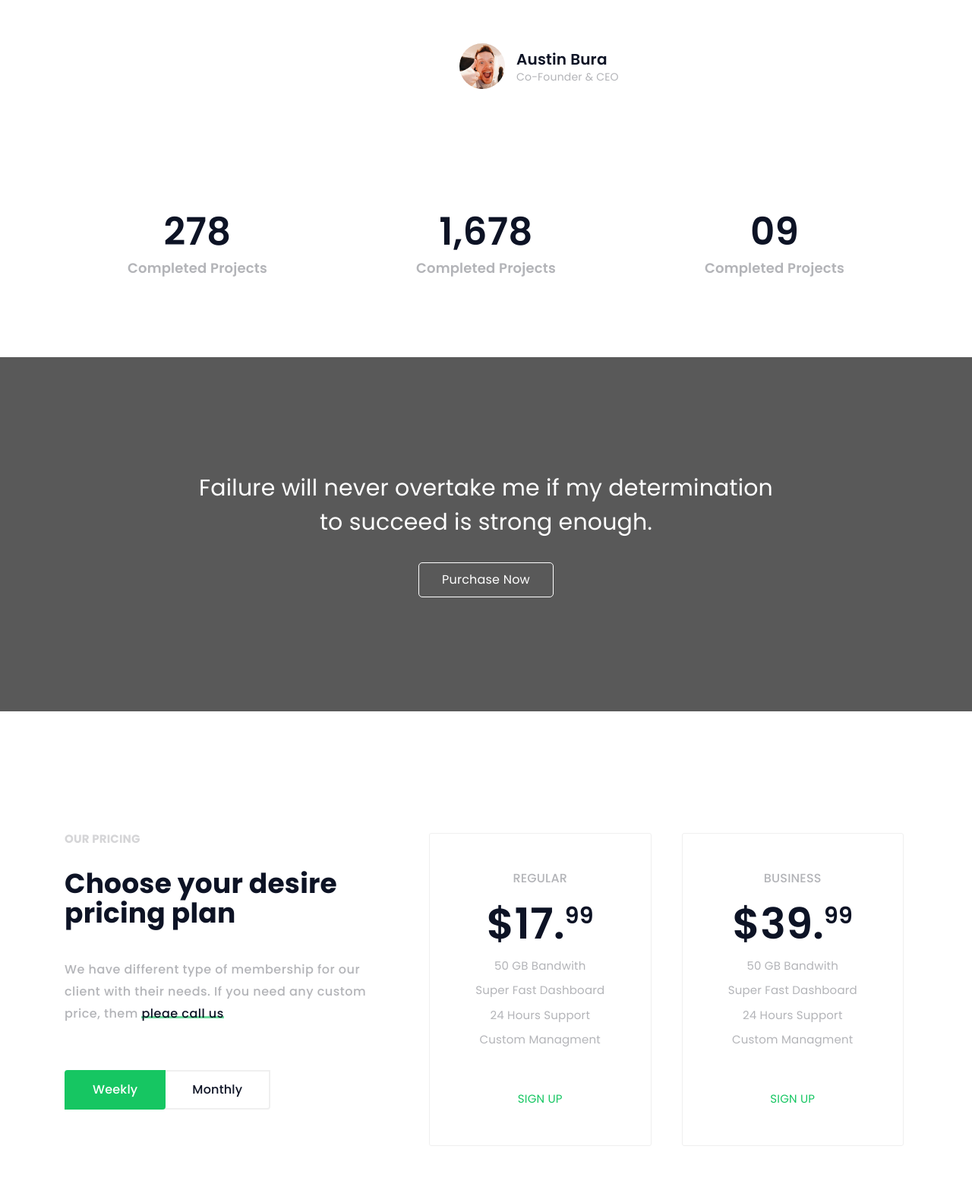
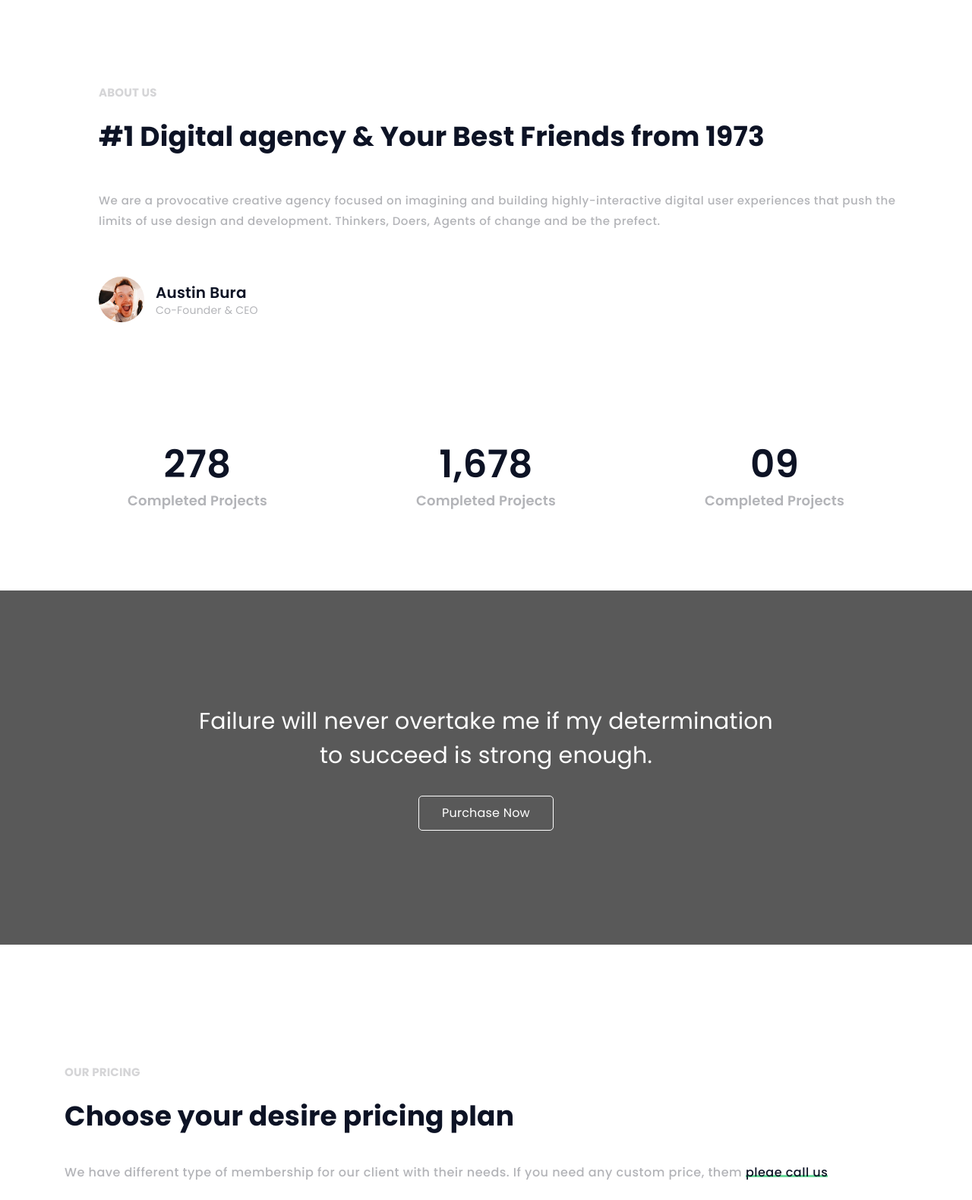
Before and after one commit to kabitacode/finly, a website: page dist/index.html in a window 1280 px wide. Shown: the part 2921-4500 px from the top of the page at 76% size. Drawn offline with Linux system fonts and the light colour scheme; files whose address does not match are found by name.

Commit message:
updates
updates

```diff
--- a/dist/index.html
+++ b/dist/index.html
@@ -152,10 +152,10 @@
   <section id="about_us">
     <div class="container">
       <div class="row">
-        <div class="col-12 col-sm-5 image-profile">
+        <div class="col-12 col-sm-12 image-profile">
         <div class="image"></div>
         </div>
-        <div class="col-12 col-sm-7 content">
+        <div class="col-12 col-sm-12 content">
           <header>
             <h2 class="title_section">About Us</h2>
             <h4 class="desc_section">#1 Digital agency & Your Best Friends from 1973</h4>
@@ -195,7 +195,7 @@
   <section id="our_pricing">
     <div class="container">
       <div class="row">
-        <div class="col-12 col-sm-5">
+        <div class="col-12 col-sm-12">
           <header>
             <h4 class="title_section">Our Pricing</h4>
             <h5 class="desc_section">Choose your desire pricing plan</h5>
@@ -207,7 +207,7 @@
           </nav>
         </div>
 
-        <div class="col-12 col-sm-7">
+        <div class="col-12 col-sm-12">
           <div class="tab-content" id="pricing_content">
             <div class="tab-pane fade show active" id="nav-weekly" role="tabpanel" aria-labelledby="weekly-tab">
               <div class="row">
```
